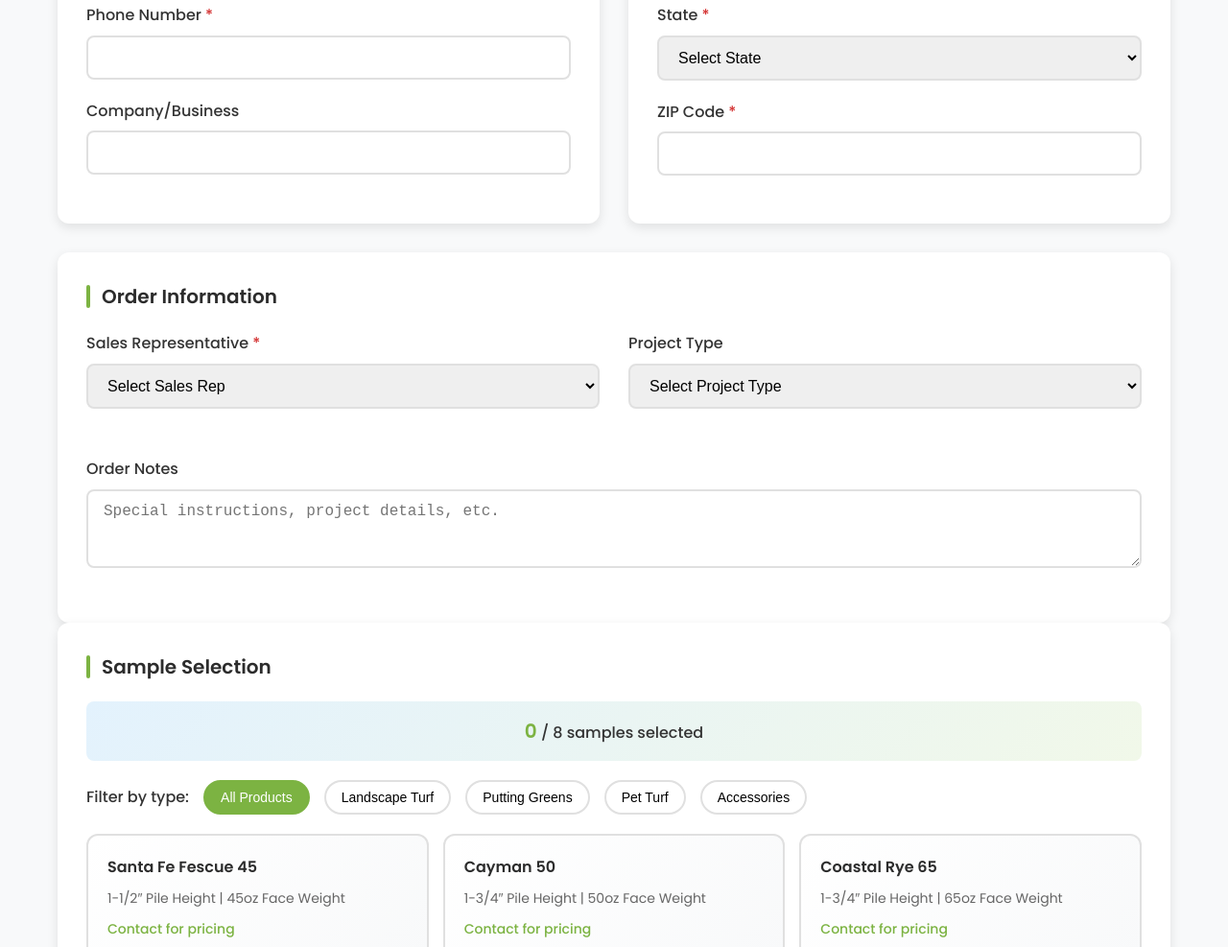
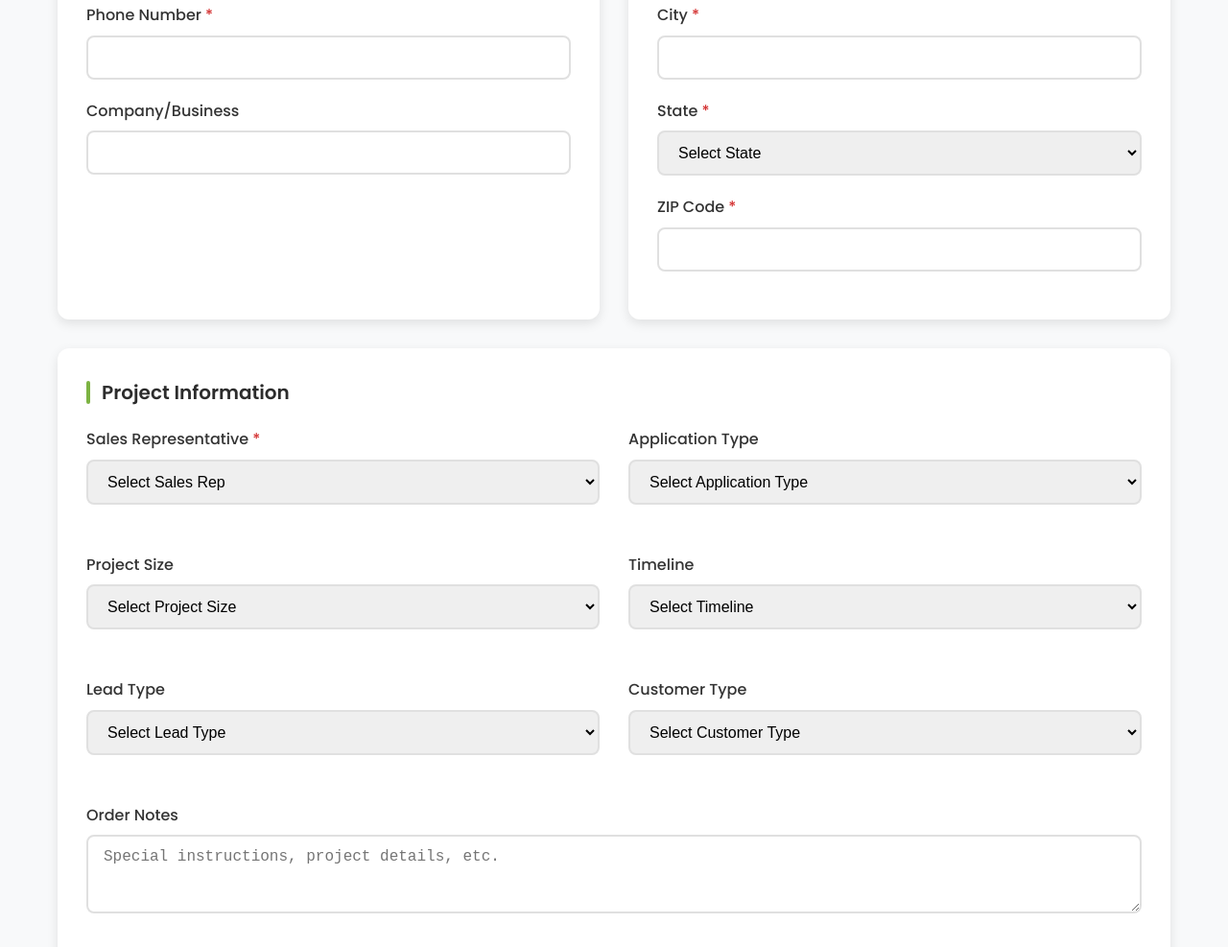
Before and after one commit to 1920538/Salesform, a plain HTML site: page index.html in a window 1280 px wide. Shown: the part 641-1628 px from the top of the page at 96% size. Drawn offline with Linux system fonts and the light colour scheme.

Commit message:
Update index.html

```diff
--- a/index.html
+++ b/index.html
@@ -408,6 +408,11 @@
                     </div>
 
                     <div class="form-group">
+                        <label for="shippingAddress2">Street Address 2</label>
+                        <input type="text" id="shippingAddress2" name="shippingAddress2" placeholder="Apt, Suite, Unit, etc.">
+                    </div>
+
+                    <div class="form-group">
                         <label for="city">City <span class="required">*</span></label>
                         <input type="text" id="city" name="city" required>
                     </div>
@@ -434,7 +439,7 @@
 
             <!-- Order Information -->
             <div class="form-section">
-                <h2 class="section-title">Order Information</h2>
+                <h2 class="section-title">Project Information</h2>
                 <div class="form-grid">
                     <div class="form-group">
                         <label for="salesRep">Sales Representative <span class="required">*</span></label>
@@ -446,15 +451,60 @@
                     </div>
 
                     <div class="form-group">
-                        <label for="projectType">Project Type</label>
-                        <select id="projectType" name="projectType">
-                            <option value="">Select Project Type</option>
-                            <option value="Residential Landscape">Residential Landscape</option>
-                            <option value="Commercial Landscape">Commercial Landscape</option>
-                            <option value="Sports Field">Sports Field</option>
-                            <option value="Putting Green">Putting Green</option>
+                        <label for="applicationType">Application Type</label>
+                        <select id="applicationType" name="applicationType">
+                            <option value="">Select Application Type</option>
+                            <option value="Residential Lawn">Residential Lawn</option>
                             <option value="Pet Area">Pet Area</option>
-                            <option value="Playground">Playground</option>
+                            <option value="Commercial">Commercial</option>
+                            <option value="Sports">Sports</option>
+                            <option value="Other">Other</option>
+                        </select>
+                    </div>
+
+                    <div class="form-group">
+                        <label for="projectSize">Project Size</label>
+                        <select id="projectSize" name="projectSize">
+                            <option value="">Select Project Size</option>
+                            <option value="Under 500 sq ft">Under 500 sq ft</option>
+                            <option value="500-1000 sq ft">500-1000 sq ft</option>
+                            <option value="1000-2000 sq ft">1000-2000 sq ft</option>
+                            <option value="2000+ sq ft">2000+ sq ft</option>
+                        </select>
+                    </div>
+
+                    <div class="form-group">
+                        <label for="timeline">Timeline</label>
+                        <select id="timeline" name="timeline">
+                            <option value="">Select Timeline</option>
+                            <option value="ASAP">ASAP</option>
+                            <option value="1-3 Months">1-3 Months</option>
+                            <option value="3-6 Months">3-6 Months</option>
+                            <option value="6+ Months">6+ Months</option>
+                            <option value="Just Exploring">Just Exploring</option>
+                        </select>
+                    </div>
+
+                    <div class="form-group">
+                        <label for="leadType">Lead Type</label>
+                        <select id="leadType" name="leadType">
+                            <option value="">Select Lead Type</option>
+                            <option value="Cold Out Reach">Cold Out Reach</option>
+                            <option value="Website">Website</option>
+                            <option value="Contractor">Contractor</option>
+                            <option value="Word of Mouth">Word of Mouth</option>
+                            <option value="Other">Other</option>
+                        </select>
+                    </div>
+
+                    <div class="form-group">
+                        <label for="customerType">Customer Type</label>
+                        <select id="customerType" name="customerType">
+                            <option value="">Select Customer Type</option>
+                            <option value="Homeowner">Homeowner</option>
+                            <option value="Contractor">Contractor</option>
+                            <option value="Commercial">Commercial</option>
+                            <option value="Other">Other</option>
                         </select>
                     </div>
                 </div>
@@ -756,13 +806,20 @@
                 },
                 shipping: {
                     address: formData.get('shippingAddress'),
+                    address2: formData.get('shippingAddress2'),
                     city: formData.get('city'),
                     state: formData.get('state'),
                     zipCode: formData.get('zipCode')
                 },
+                project: {
+                    applicationType: formData.get('applicationType'),
+                    projectSize: formData.get('projectSize'),
+                    timeline: formData.get('timeline'),
+                    customerType: formData.get('customerType'),
+                    leadType: formData.get('leadType')
+                },
                 order: {
                     salesRep: formData.get('salesRep'),
-                    projectType: formData.get('projectType'),
                     notes: formData.get('notes'),
                     samples: selectedSamples,
                     orderNumber: generateOrderNumber(),
```
